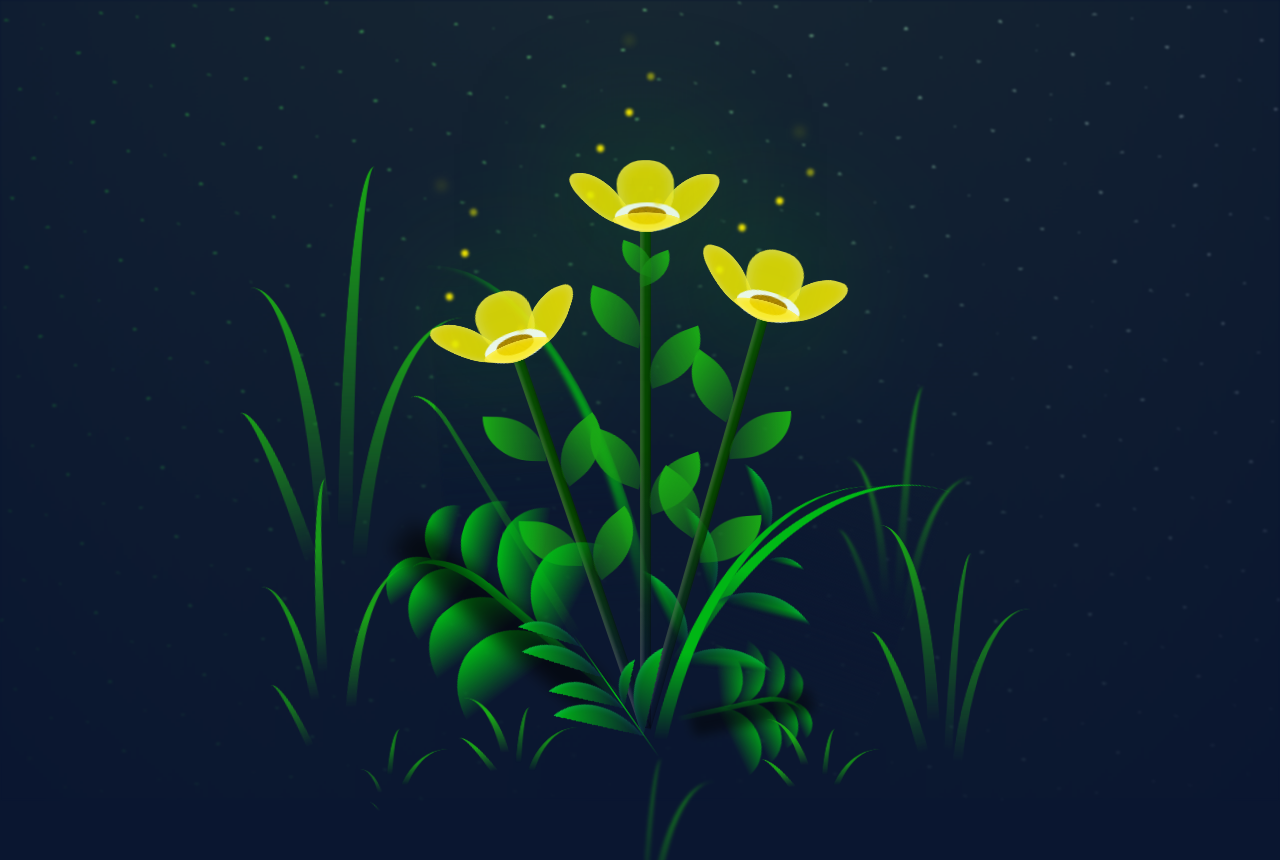
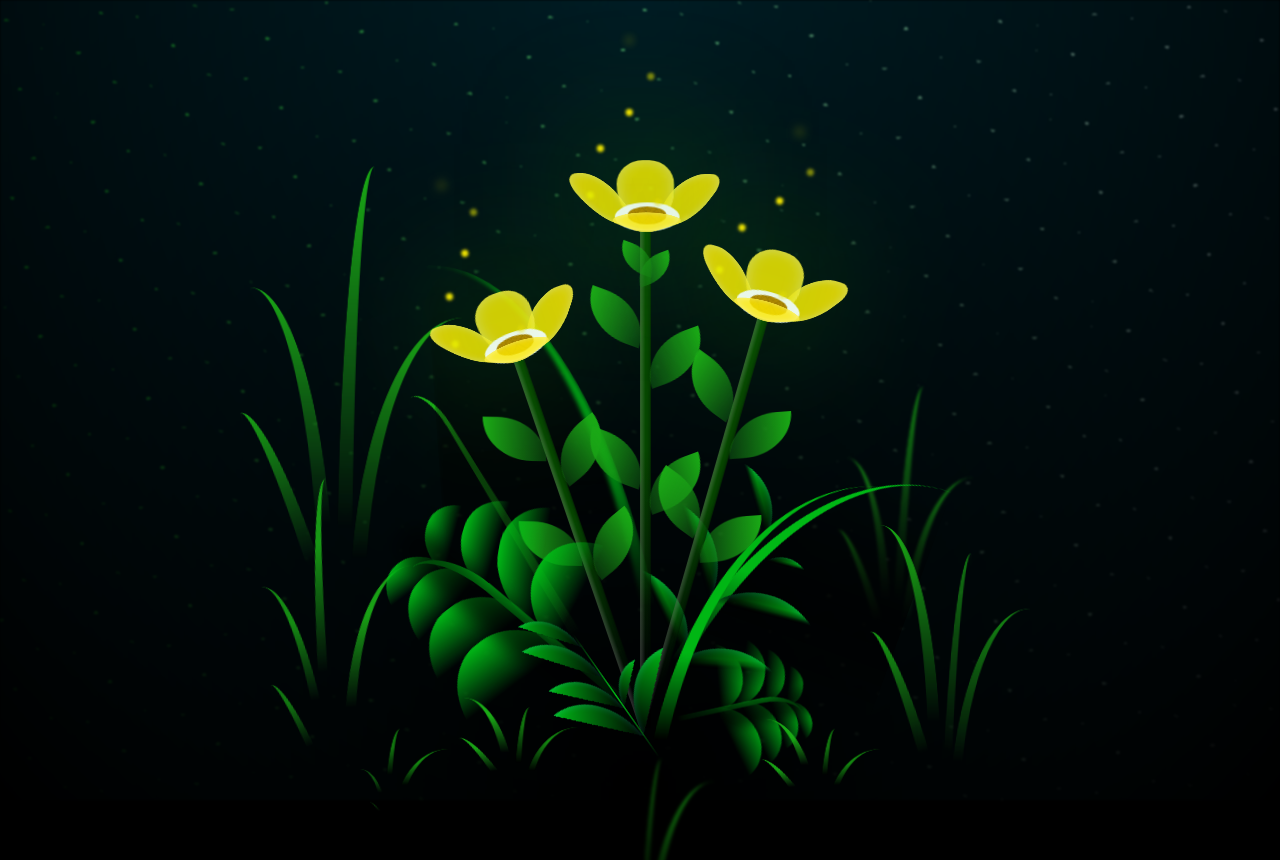
Before and after one commit to Franquito26/Flores-Amarillas, a plain HTML site: page FLORES.html in a window 1280 px wide. Shown: the top 860 px of the page. Drawn offline with Linux system fonts and the light colour scheme.

Commit message:
Cambio Colores

```diff
--- a/css/main.css
+++ b/css/main.css
@@ -7,7 +7,7 @@
 }
 
 :root {
-  --dark-color: #0a1630;
+  --dark-color: #000000;
 }
 
 body {
@@ -29,12 +29,12 @@ body {
   height: 100%;
   filter: blur(0.1vmin);
   background-image: radial-gradient(ellipse at top, transparent 0%, var(--dark-color)),
-  radial-gradient(ellipse at bottom, var(--dark-color), rgba(145, 233, 255, 0.2)),
+  radial-gradient(ellipse at bottom, var(--dark-color), rgba(0, 204, 255, 0.2)),
   repeating-linear-gradient(220deg, rgb(0, 0, 0) 0px, rgb(0, 0, 0) 19px, transparent 19px,
   transparent 22px), repeating-linear-gradient(189deg, rgb(0, 0, 0) 0px, rgb(0, 0, 0) 19px,
   transparent 19px, transparent 22px), repeating-linear-gradient(148deg, rgb(0, 0, 0) 0px,
   rgb(0, 0, 0) 19px, transparent 19px, transparent 22px), linear-gradient(90deg, rgb(21, 255, 0),
-  rgb(240, 240, 240));
+  rgb(255, 255, 255));
 }
 
 .flowers {
```
